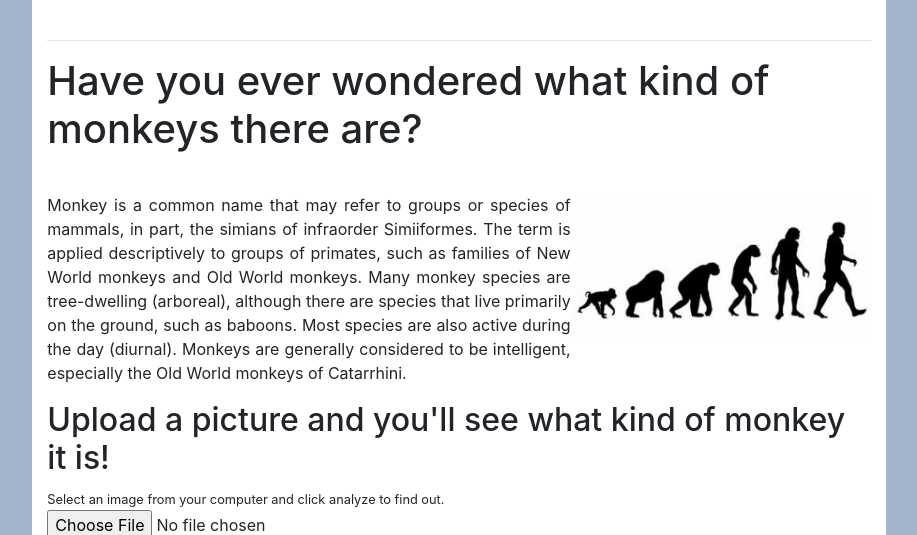
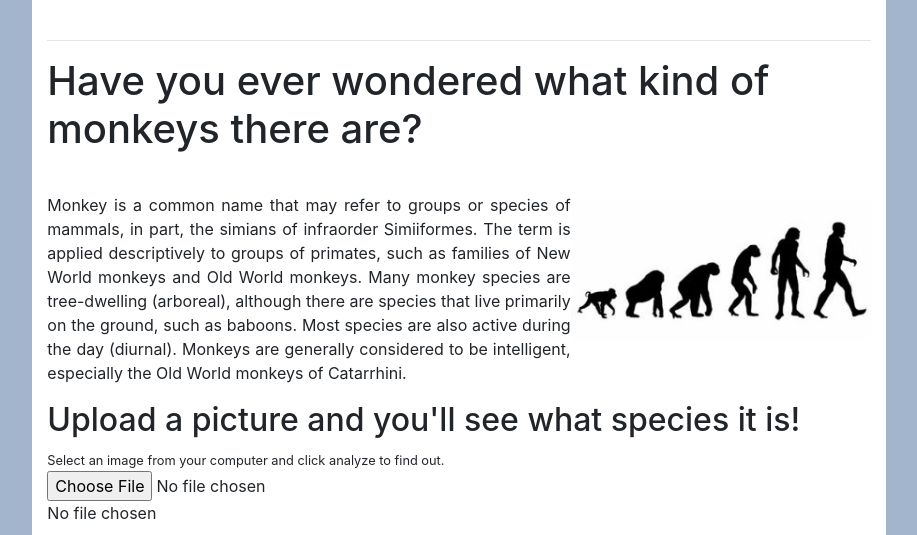
Before and after one commit to maggyyyw/FastAIProjekt, a Python web app: template app/templates/index.html in a window 1280 px wide. Shown: the top 535 px of the page, without its empty margins (181-1098 px from the left). Run offline with Jinja, Linux system fonts and the light colour scheme; the template is opened without the code that fills it, so the values that code supplies are empty; some libraries are stand-ins or nearby versions.

Commit message:
some changes

```diff
--- a/app/templates/index.html
+++ b/app/templates/index.html
@@ -14,7 +14,7 @@
 	 Monkeys are generally considered to be intelligent, especially the Old World monkeys of Catarrhini.
     </p>
 
-    <h2>Upload a picture and you'll see what kind of monkey it is!</h2>
+    <h2>Upload a picture and you'll see what species it is!</h2>
     <small>Select an image from your computer and click analyze to find out.</small>
 
       <div class='no-display'>
```
